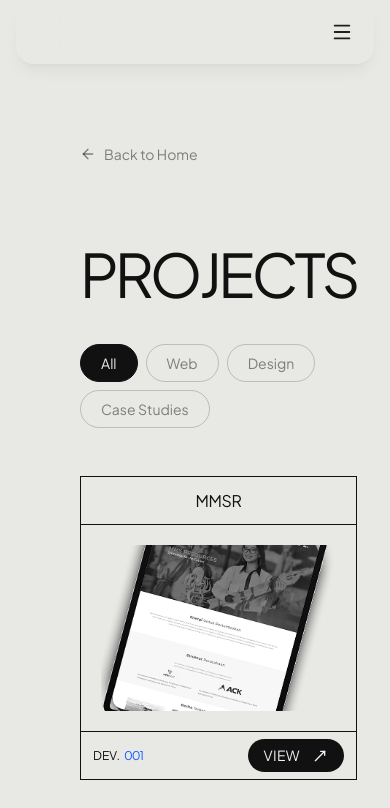
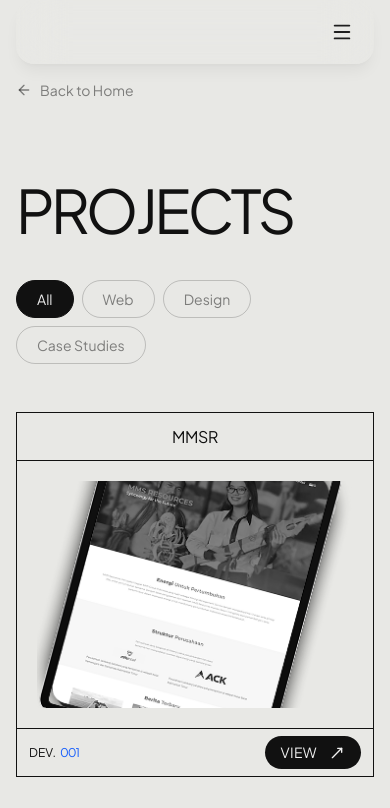
Before and after one commit to H2Vid/david-porfolio, a Next.js app: page /projects in a window 390 px wide. Shown: the top 808 px of the page. Built offline with nearby package versions, Linux system fonts and the light colour scheme.

Commit message:
fix: adjust spacing,

```diff
--- a/src/app/projects/[slug]/page.js
+++ b/src/app/projects/[slug]/page.js
@@ -41,7 +41,7 @@ export default async function ProjectDetailPage({ params }) {
   const projectNumber = String(projectIndex + 1).padStart(2, "0");
 
   return (
-    <div className="p-20">
+    <div className="p-2 md:p-20">
       {/* =====================================================
           BACK / NAVIGATION
       ====================================================== */}
--- a/src/app/projects/page.jsx
+++ b/src/app/projects/page.jsx
@@ -19,7 +19,7 @@ export default function ProjectsPage() {
         );
 
   return (
-    <main className="flex w-full flex-col p-20 text-[#111111] dark:text-[#f1f1f1]">
+    <main className="flex w-full flex-col p-4 text-[#111111] md:p-20 dark:text-[#f1f1f1]">
       <div className="mx-auto max-w-7xl">
         {/* Back */}
         <Link
```
